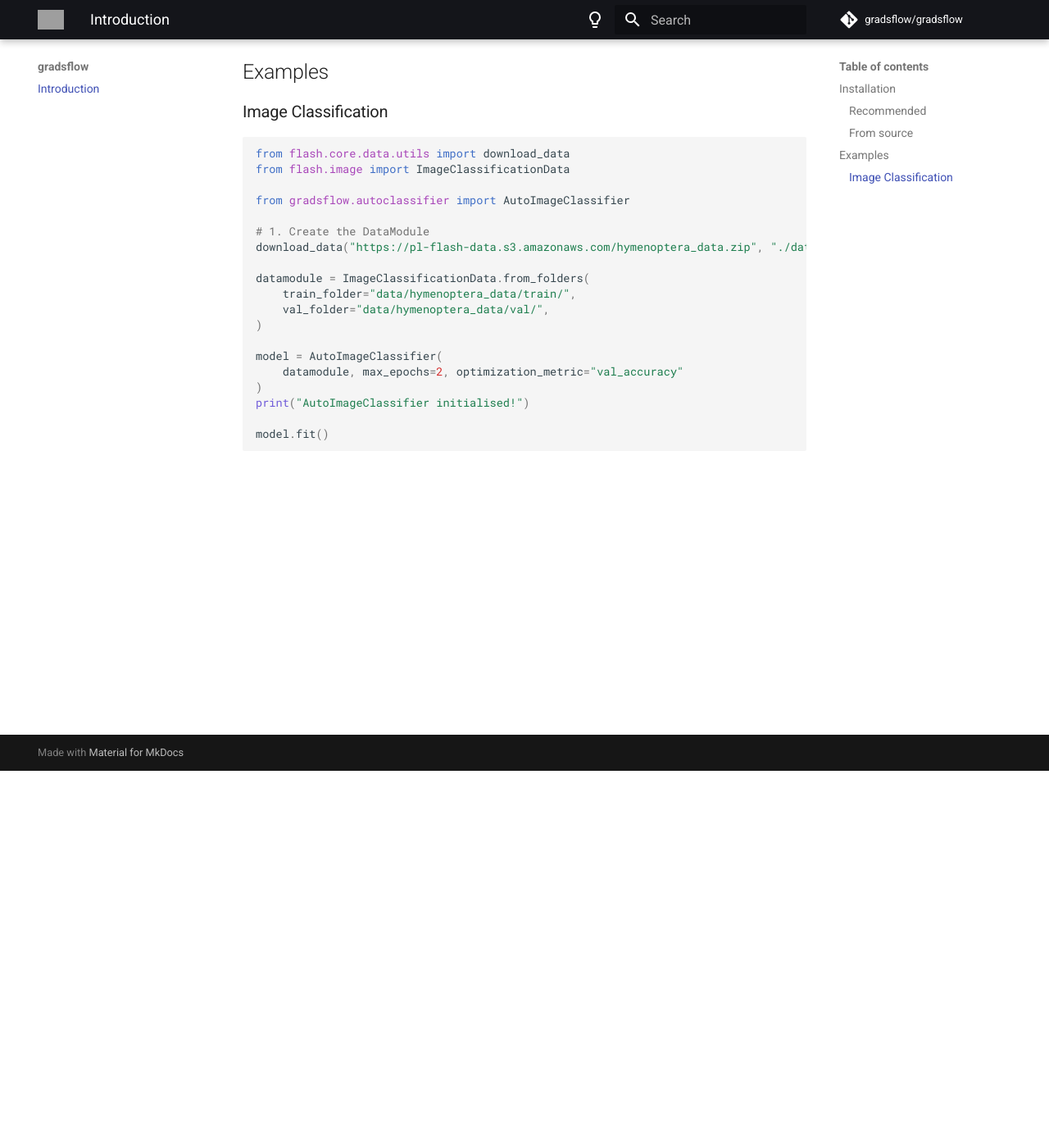
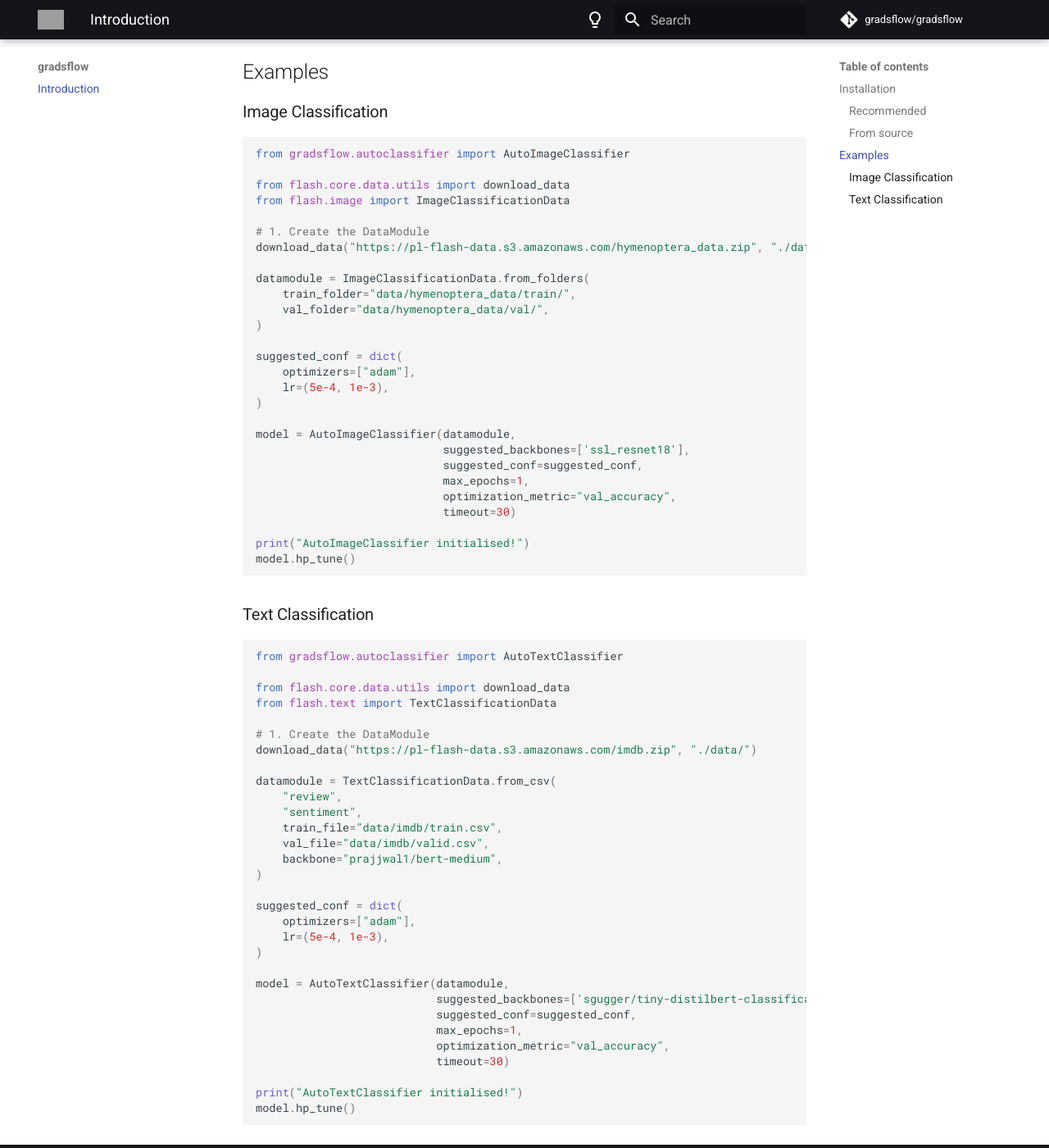
Before and after one commit to gradsflow/gradsflow-automl, an MkDocs documentation site: the page built from docs/index.md, in a window 1280 px wide and 1400 px high, scrolled down 460 px. Shown: the whole window at 82% size. Built offline with MkDocs 1.6.1 and Material for MkDocs 9.7.7, drawn with Linux system fonts in a browser that asks for light colours; comment, search, counter and statistics services are not loaded; grey boxes are pictures that could not be loaded.

Commit message:
update docs

````diff
--- a/docs/index.md
+++ b/docs/index.md
@@ -19,10 +19,10 @@ An AutoML Library made with Optuna and PyTorch Lightning
 ### Image Classification
 
 ```python
+from gradsflow.autoclassifier import AutoImageClassifier
+
 from flash.core.data.utils import download_data
 from flash.image import ImageClassificationData
-
-from gradsflow.autoclassifier import AutoImageClassifier
 
 # 1. Create the DataModule
 download_data("https://pl-flash-data.s3.amazonaws.com/hymenoptera_data.zip", "./data")
@@ -32,10 +32,54 @@ datamodule = ImageClassificationData.from_folders(
     val_folder="data/hymenoptera_data/val/",
 )
 
-model = AutoImageClassifier(
-    datamodule, max_epochs=2, optimization_metric="val_accuracy"
+suggested_conf = dict(
+    optimizers=["adam"],
+    lr=(5e-4, 1e-3),
 )
+
+model = AutoImageClassifier(datamodule,
+                            suggested_backbones=['ssl_resnet18'],
+                            suggested_conf=suggested_conf,
+                            max_epochs=1,
+                            optimization_metric="val_accuracy",
+                            timeout=30)
+
 print("AutoImageClassifier initialised!")
+model.hp_tune()
+```
 
-model.fit()
+
+### Text Classification
+
+```python
+from gradsflow.autoclassifier import AutoTextClassifier
+
+from flash.core.data.utils import download_data
+from flash.text import TextClassificationData
+
+# 1. Create the DataModule
+download_data("https://pl-flash-data.s3.amazonaws.com/imdb.zip", "./data/")
+
+datamodule = TextClassificationData.from_csv(
+    "review",
+    "sentiment",
+    train_file="data/imdb/train.csv",
+    val_file="data/imdb/valid.csv",
+    backbone="prajjwal1/bert-medium",
+)
+
+suggested_conf = dict(
+    optimizers=["adam"],
+    lr=(5e-4, 1e-3),
+)
+
+model = AutoTextClassifier(datamodule,
+                           suggested_backbones=['sgugger/tiny-distilbert-classification'],
+                           suggested_conf=suggested_conf,
+                           max_epochs=1,
+                           optimization_metric="val_accuracy",
+                           timeout=30)
+
+print("AutoTextClassifier initialised!")
+model.hp_tune()
 ```
````
